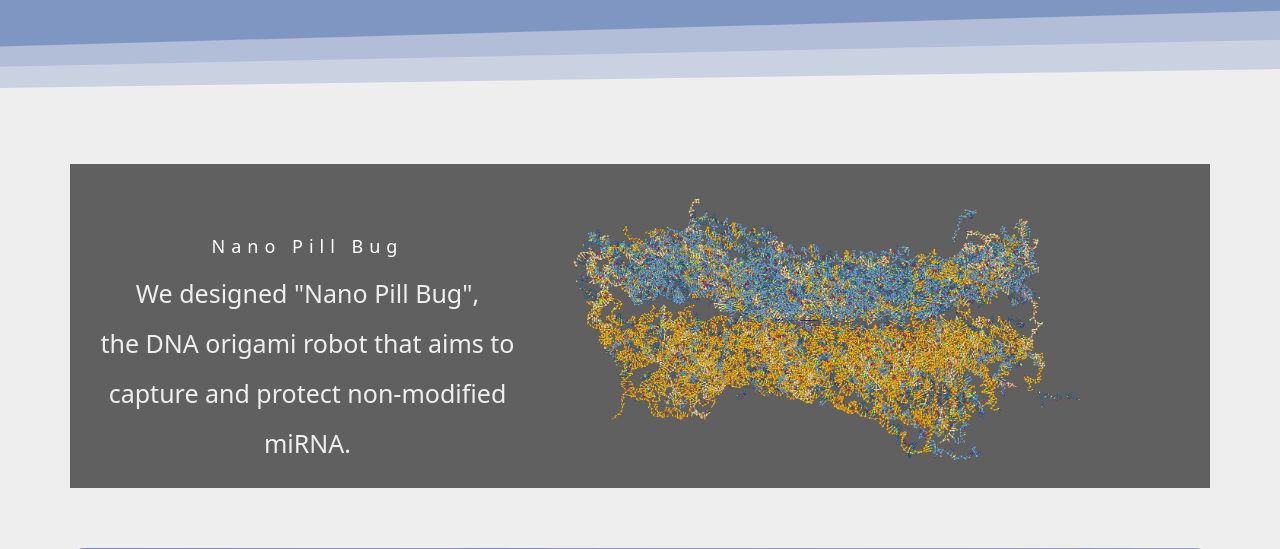
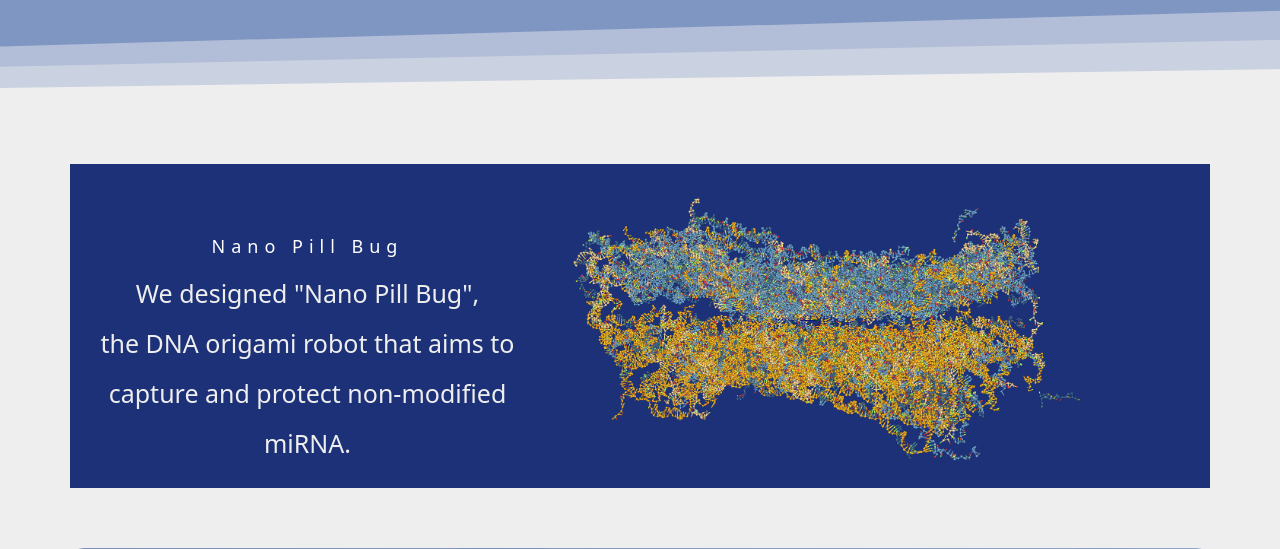
Before and after one commit to t2biomod2024/2024, a PHP site: page / in a window 1280 px wide; the page is wider, and only the part inside the window is pictured. Shown: the part 800-1349 px from the top of that part. Run offline with PHP 8.4, Linux system fonts and the light colour scheme; some libraries are stand-ins or nearby versions; some web fonts are replaced.

Commit message:
var(--primary-color)

```diff
--- a/css/pages_css/home.css
+++ b/css/pages_css/home.css
@@ -355,6 +355,6 @@
 
 
 .whatwedo-container {
-	background-color: #606060;
+	background-color: var(--primary-color);
 	color: #eee;
 }
```
